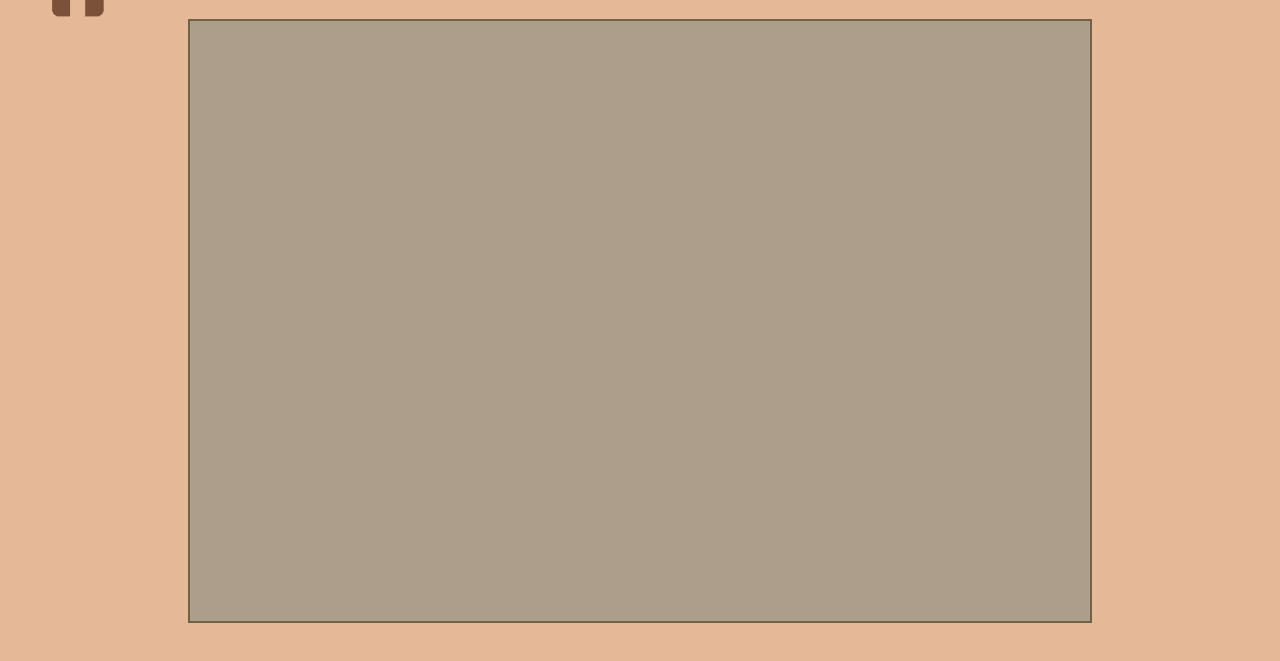
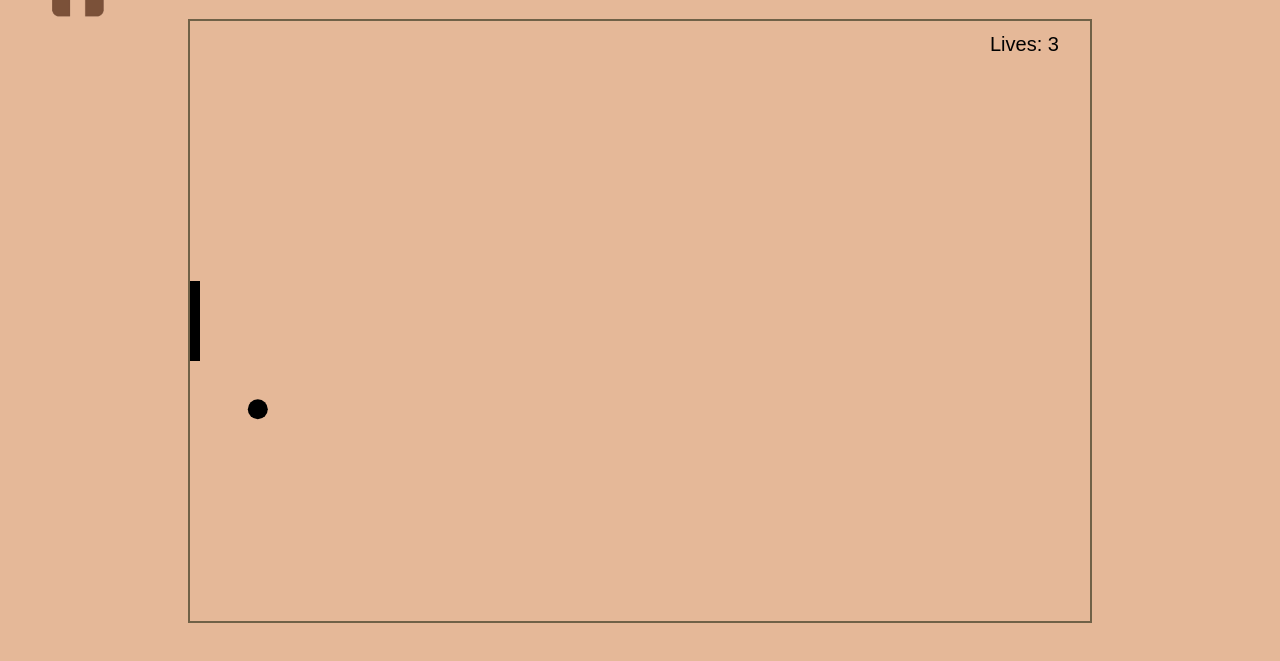
Before and after one commit to BoKi5535/boki5535.github.io, a plain HTML site: page pong.html in a window 1280 px wide. Shown: the part 81-742 px from the top of the page. Drawn offline with Linux system fonts and the light colour scheme; a web font is replaced by a local one.

Commit message:
Update pong.html

```diff
--- a/pong.html
+++ b/pong.html
@@ -70,8 +70,8 @@
     // Ball
     let ballX = canvas.width / 2;
     let ballY = canvas.height / 2;
-    let ballSpeedX *= 1.05;
-    let ballSpeedY *= 1.05;
+    let ballSpeedX = 4 * 1.05;
+    let ballSpeedY = 4 * 1.05;
     const ballRadius = 10;
 
     // Lives and Game State
```
